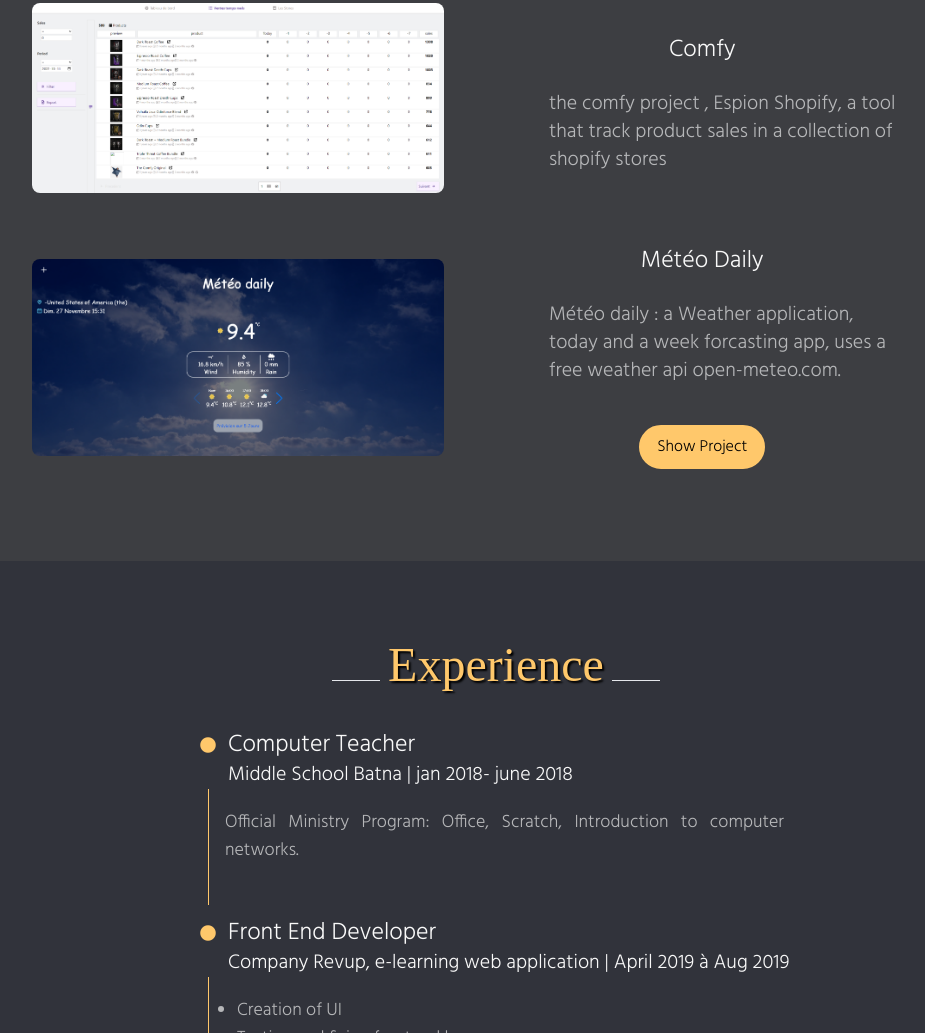
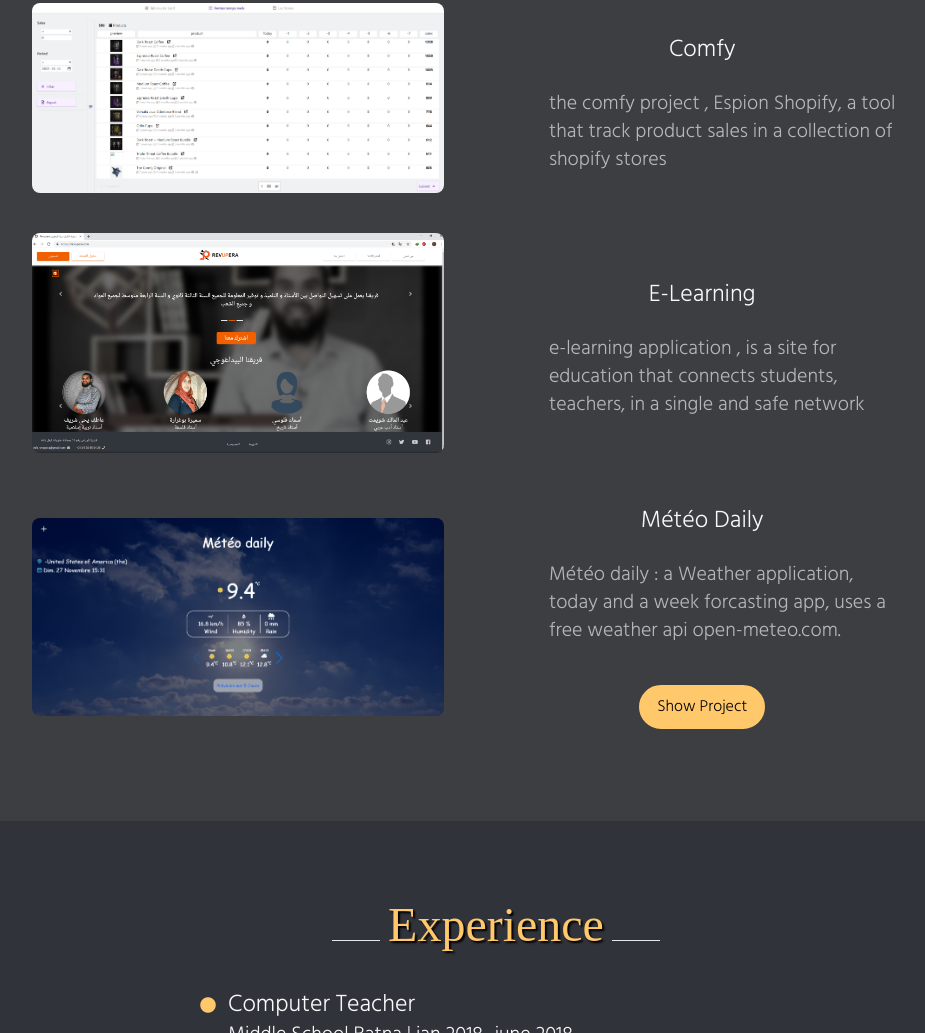
Before and after one commit to Meriem-Bounaas/portfolio, a website: page index.html in a window 1280 px wide. Shown: the part 2361-3394 px from the top of the page, without its empty margins (144-1069 px from the left). Drawn offline with Linux system fonts and the light colour scheme; a web font is replaced by a local one.

Commit message:
add project

```diff
--- a/index.html
+++ b/index.html
@@ -336,6 +336,21 @@
 
                 <div class=" flex-col flex md:flex-row items-center">
                     <div class="w-[80%]">
+                        <img src="./media/e-learning.png" class="rounded-lg" />
+                    </div>
+                    <div class="flex flex-col w-full justify-between items-center">
+                        <div class="md:w-3/4">
+                            <h3 class="text-center capitalize text-forthColor text-2xl pt-3 md:pt-5">e-learning</h3>
+                            </br>
+                            <p class="text-fifthColor text-lg md:ml-10 md:text-xl">e-learning application ,
+                                is a site for education that connects students, teachers, in a single and safe network
+                            </p>
+                        </div>
+                    </div>
+                </div>
+
+                <div class=" flex-col flex md:flex-row items-center">
+                    <div class="w-[80%]">
                         <a href="https://weather-iapv.vercel.app/" target="_blank">
                             <img src="./media/weather.png" class="lg:cursor-pointer rounded-lg lg:hover:opacity-20 " />
                         </a>
```
Also changed, not shown: media/e-learning.png (added). Lines whose indentation alone changed are shown as unchanged.
